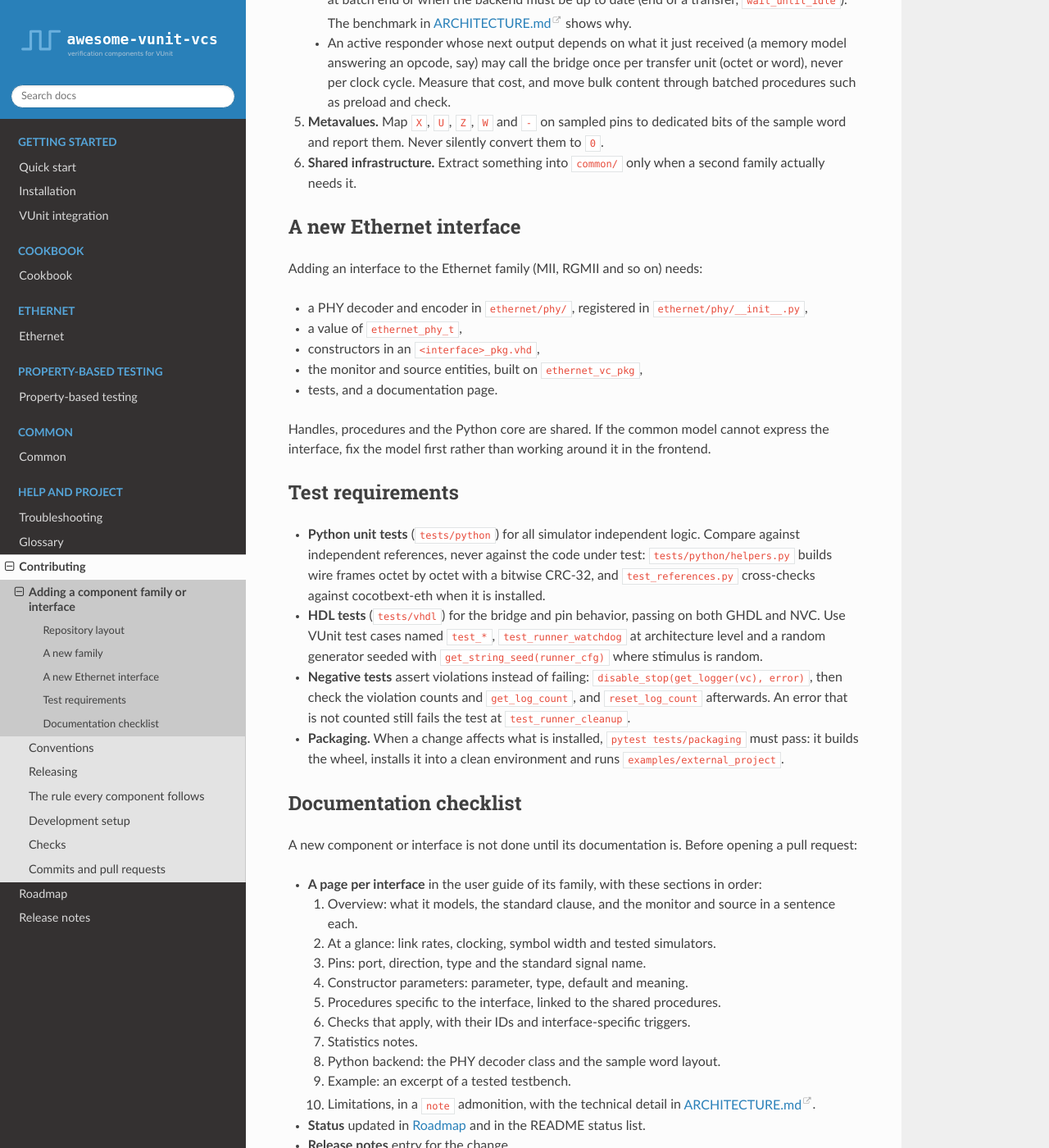
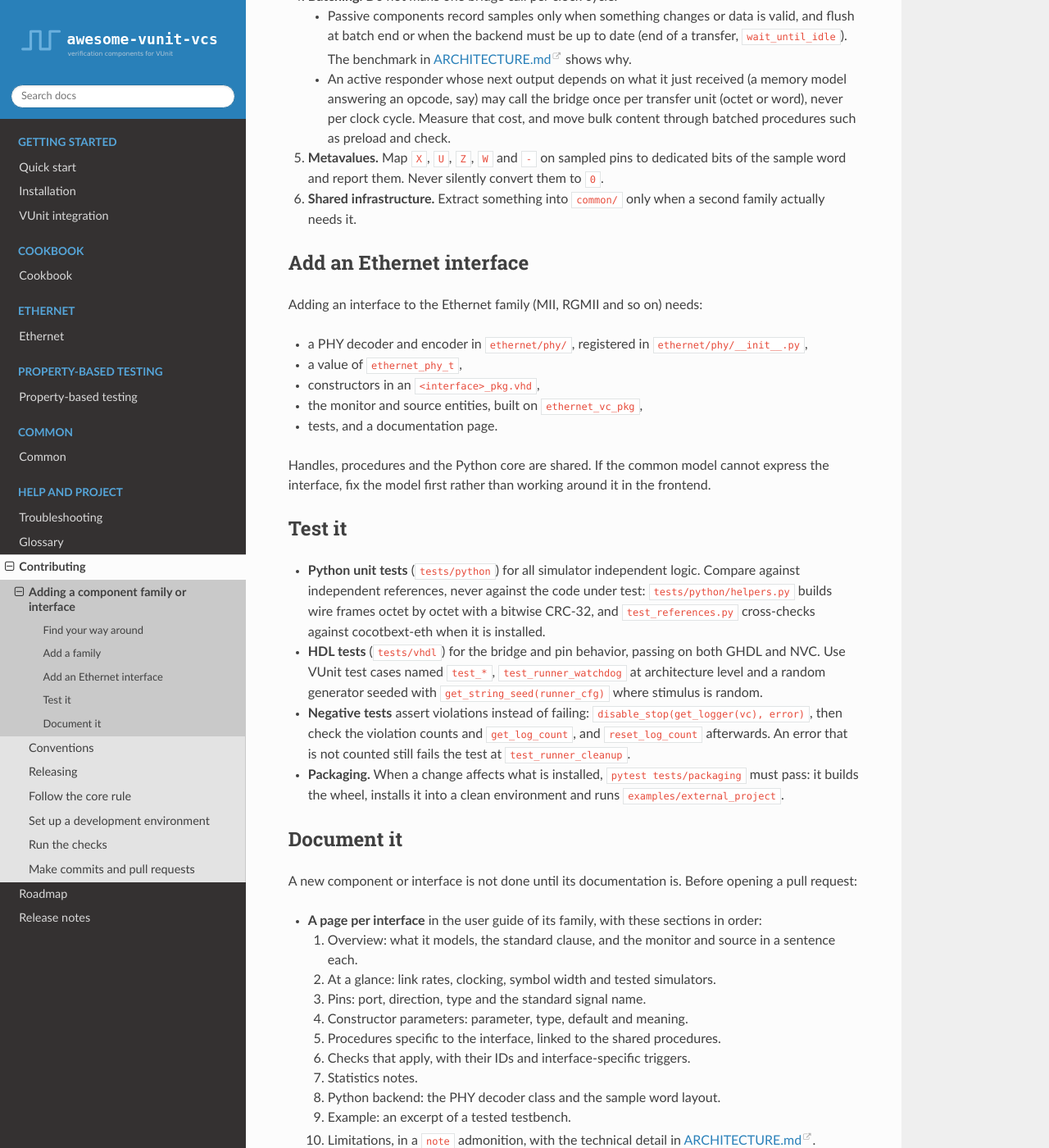
Before and after one commit to ru551n/awesome-vunit-vcs, a Sphinx documentation site: the page built from docs/contributing/new_family.rst, in a window 1280 px wide and 1400 px high, scrolled down 1337 px. Shown: the whole window at 82% size. Built offline with Sphinx 7.4.7 and the Read the Docs theme 3.1.0, drawn with Linux system fonts in a browser that asks for light colours; some of the changed text lies outside the part shown.

Commit message:
Use task headings on the troubleshooting and contributing pages
Co-Authored-By: Claude Opus 5 (1M context) <noreply@anthropic.com>
Claude-Session: https://claude.ai/code/session_01JeHASFecKb8GC7N4zgs1rr

```diff
--- a/docs/contributing/index.rst
+++ b/docs/contributing/index.rst
@@ -12,8 +12,8 @@ change needs before it can be merged.
    conventions
    releasing
 
-The rule every component follows
---------------------------------
+Follow the core rule
+--------------------
 
 **VHDL handles simulation timing. Python handles verification semantics.**
 
@@ -23,13 +23,14 @@ VHDL user controls a component through VHDL procedures only; Python-specific fea
 `ARCHITECTURE.md <https://github.com/ru551n/awesome-vunit-vcs/blob/main/ARCHITECTURE.md>`__ explains the boundary and
 the reasons for it.
 
-Development setup
------------------
+Set up a development environment
+--------------------------------
 
 The package depends on two unreleased packages: a VUnit with package setup hooks and
 vunit-python-bridge. ``tests/packaging/unreleased-requirements.txt`` pins both to tested commits.
 
 .. code-block:: bash
+   :caption: Terminal
 
     git clone https://github.com/ru551n/awesome-vunit-vcs.git
     cd awesome-vunit-vcs
@@ -42,12 +43,13 @@ On Linux and macOS the bridge compiles its simulator library on first use, so a
 Python development headers (for example ``python3-dev``) are needed. Install GHDL, NVC or both for
 the HDL tests.
 
-Checks
-------
+Run the checks
+--------------
 
 These are the checks CI runs. A pull request must pass all of them.
 
 .. code-block:: bash
+   :caption: Terminal
 
     ruff check .                                   # lint
     ruff format --check .                          # formatting, including code blocks in Markdown
@@ -60,14 +62,15 @@ These are the checks CI runs. A pull request must pass all of them.
 The documentation is built with warnings as errors:
 
 .. code-block:: bash
+   :caption: Terminal
 
     pip install -r docs/requirements.txt
     sphinx-build -W --keep-going -b html docs docs/_build
 
 The bridge benchmark is not part of CI; see `ARCHITECTURE.md <https://github.com/ru551n/awesome-vunit-vcs/blob/main/ARCHITECTURE.md#performance>`__.
 
-Commits and pull requests
--------------------------
+Make commits and pull requests
+------------------------------
 
 * Keep commits atomic, each with a message that says what changed and why.
 * Every commit on ``main`` passes the checks above.
--- a/docs/contributing/new_family.rst
+++ b/docs/contributing/new_family.rst
@@ -4,10 +4,11 @@ Adding a component family or interface
 A family (for example ``i2c``, ``axi`` or ``mdio``) is a Python subpackage plus a VHDL directory.
 Ethernet is the reference implementation.
 
-Repository layout
------------------
+Find your way around
+--------------------
 
 .. code-block:: text
+   :caption: Output
 
     src/awesome_vunit_vcs/
     ├── common/                       shared infrastructure, reused by every family
@@ -29,7 +30,7 @@ Repository layout
     │       └── ethernet_context.vhd      what a testbench uses
     └── vunit_pkg.toml
 
-A new family
+Add a family
 ------------
 
 For a new family ``<family>``:
@@ -73,8 +74,8 @@ For a new family ``<family>``:
 #. **Shared infrastructure.** Extract something into ``common/`` only when a second family actually
    needs it.
 
-A new Ethernet interface
-------------------------
+Add an Ethernet interface
+-------------------------
 
 Adding an interface to the Ethernet family (MII, RGMII and so on) needs:
 
@@ -87,8 +88,8 @@ Adding an interface to the Ethernet family (MII, RGMII and so on) needs:
 Handles, procedures and the Python core are shared. If the common model cannot express the interface,
 fix the model first rather than working around it in the frontend.
 
-Test requirements
------------------
+Test it
+-------
 
 * **Python unit tests** (``tests/python``) for all simulator independent logic. Compare against
   independent references, never against the code under test: ``tests/python/helpers.py`` builds wire
@@ -105,8 +106,8 @@ Test requirements
 
 .. _documentation-checklist:
 
-Documentation checklist
------------------------
+Document it
+-----------
 
 A new component or interface is not done until its documentation is. Before opening a pull request:
 
```
Also changed, not shown: docs/contributing/releasing.rst (+9 -8 lines), docs/troubleshooting.rst (+8 -8 lines).
